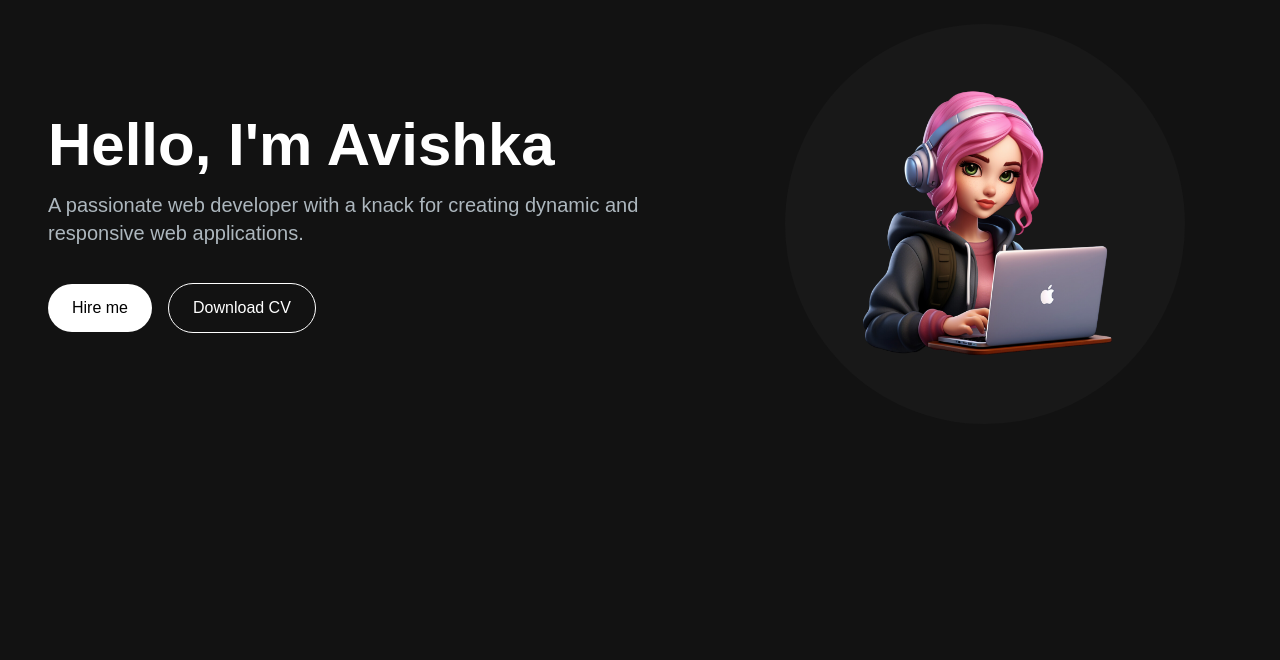
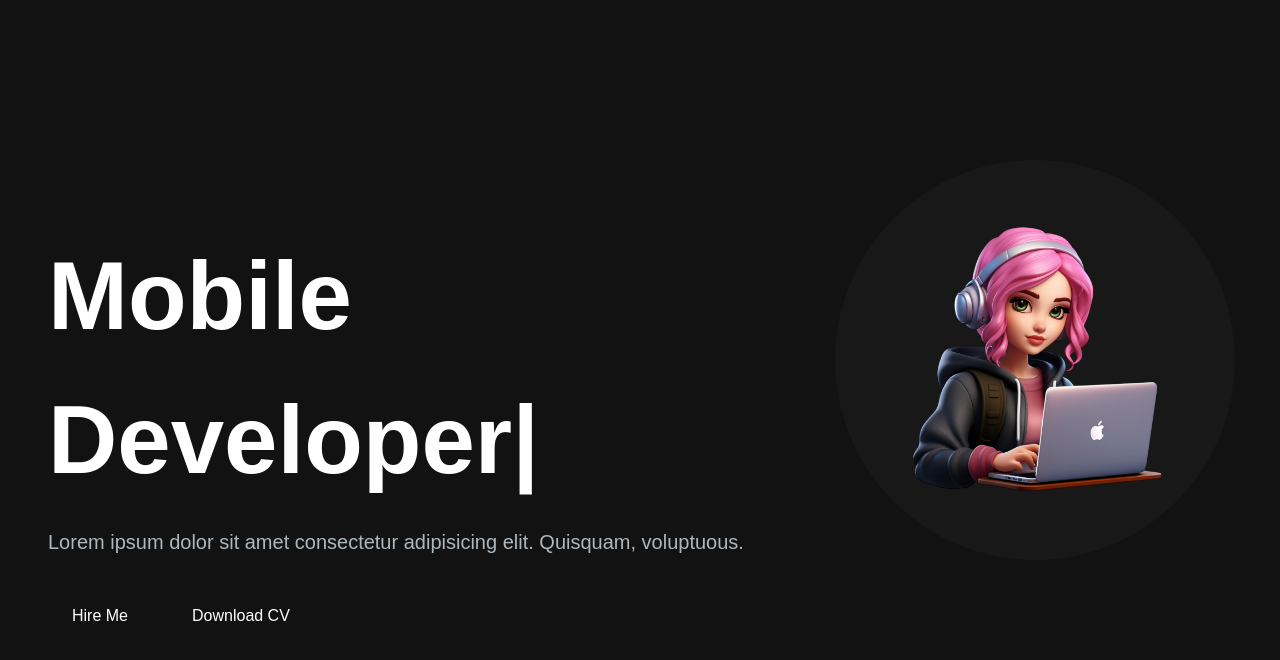
Before and after one commit to Avishka426/porfolio-v_1.0, a Next.js app: page / in a window 1280 px wide. Shown: the top 660 px of the page. Built offline with nearby package versions, Linux system fonts and the light colour scheme.

Commit message:
hero section

```diff
--- a/app/components/Hero.jsx
+++ b/app/components/Hero.jsx
@@ -1,37 +1,81 @@
-import React from 'react'
-import Img from 'next/image'
+"use client";
+import React from "react";
+import Image from "next/image";
+import { TypeAnimation } from "react-type-animation";
+import { motion } from "framer-motion";
+import Link from "next/link";
 
-const Hero = () => {
+const HeroSection = () => {
   return (
-    <section >
-        <div className="grid grid-cols-1 sm:grid-cols-12 lg:mt-2">
-          <div className="col-span-7 place-self-center">
-            <h1 className='text-white mb-4 text-4xl lg:text-6xl font-extrabold'>
-              Hello, I'm Avishka
+    <section className="lg:py-16">
+      <div className="grid grid-cols-1 sm:grid-cols-12">
+        <motion.div
+          initial={{ opacity: 0, scale: 0.5 }}
+          animate={{ opacity: 1, scale: 1 }}
+          transition={{ duration: 0.5 }}
+          className="col-span-8 place-self-center text-center sm:text-left justify-self-start"
+        >
+          <h1 className="text-white mb-4 text-4xl sm:text-5xl lg:text-8xl lg:leading-normal font-extrabold">
+            <span className="text-transparent bg-clip-text bg-gradient-to-r from-primary-400 to-secondary-600">
+              Hello, I&apos;m{" "}
+            </span>
+            <br></br>
+            <TypeAnimation
+              sequence={[
+                "Judy",
+                1000,
+                "Web Developer",
+                1000,
+                "Mobile Developer",
+                1000,
+                "UI/UX Designer",
+                1000,
+              ]}
+              wrapper="span"
+              speed={50}
+              repeat={Infinity}
+            />
           </h1>
-            <p className='text-[#ADB7BE] text-lg lg:text-xl mb-6'>
-              A passionate web developer with a knack for creating dynamic and responsive web applications.
+          <p className="text-[#ADB7BE] text-base sm:text-lg mb-6 lg:text-xl">
+            Lorem ipsum dolor sit amet consectetur adipisicing elit. Quisquam,
+            voluptuous.
           </p>
           <div>
-              <button className='px-6 py-3 rounded-full mr-4 bg-white hover:bg-slate-200 text-black'>Hire me</button>
-              <button className='px-6 py-3 rounded-full mr-4 bg-tranparent hover:bg-slate-800 text-white border border-white mt-3  '>Download CV</button>
+            <Link
+              href="/#contact"
+              className="px-6 inline-block py-3 w-full sm:w-fit rounded-full mr-4 bg-gradient-to-br from-primary-500 to-secondary-500 hover:bg-slate-200 text-white"
+            >
+              Hire Me
+            </Link>
+            <Link
+              href="/"
+              className="px-1 inline-block py-1 w-full sm:w-fit rounded-full bg-gradient-to-br from-primary-500 to-secondary-500 hover:bg-slate-800 text-white mt-3"
+            >
+              <span className="block bg-[#121212] hover:bg-slate-800 rounded-full px-5 py-2">
+                Download CV
+              </span>
+            </Link>
           </div>
-          </div>
-          <div className="col-span-5 place-self-center mt-4 lg:mt-0">
+        </motion.div>
+        <motion.div
+          initial={{ opacity: 0, scale: 0.5 }}
+          animate={{ opacity: 1, scale: 1 }}
+          transition={{ duration: 0.5 }}
+          className="col-span-4 place-self-center mt-4 lg:mt-0"
+        >
           <div className="rounded-full bg-[#181818] w-[250px] h-[250px] lg:w-[400px] lg:h-[400px] relative">
-              <Img
+            <Image
               src="/images/hero-image.png"
-              alt="Hero Image"
-              className='absolute transform -translate-x-1/2 -translate-y-1/2 top-1/2 left-1/2 '
+              alt="hero image"
+              className="absolute transform -translate-x-1/2 -translate-y-1/2 top-1/2 left-1/2"
               width={300}
               height={300}
-
             />
           </div>
-          </div>
+        </motion.div>
       </div>
     </section>
-  )
-}
+  );
+};
 
-export default Hero
+export default HeroSection;
```
Lines whose indentation alone changed are shown as unchanged.
